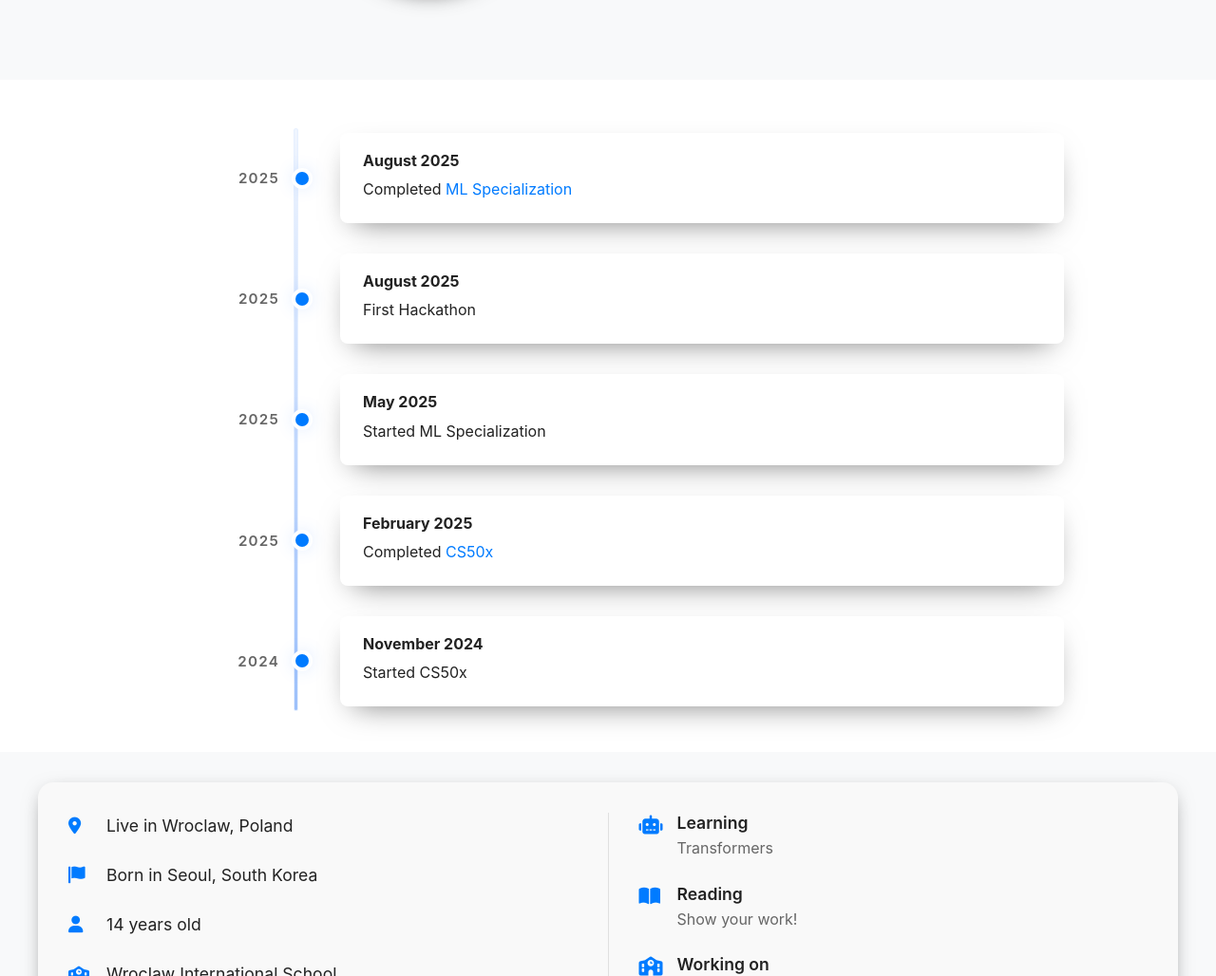
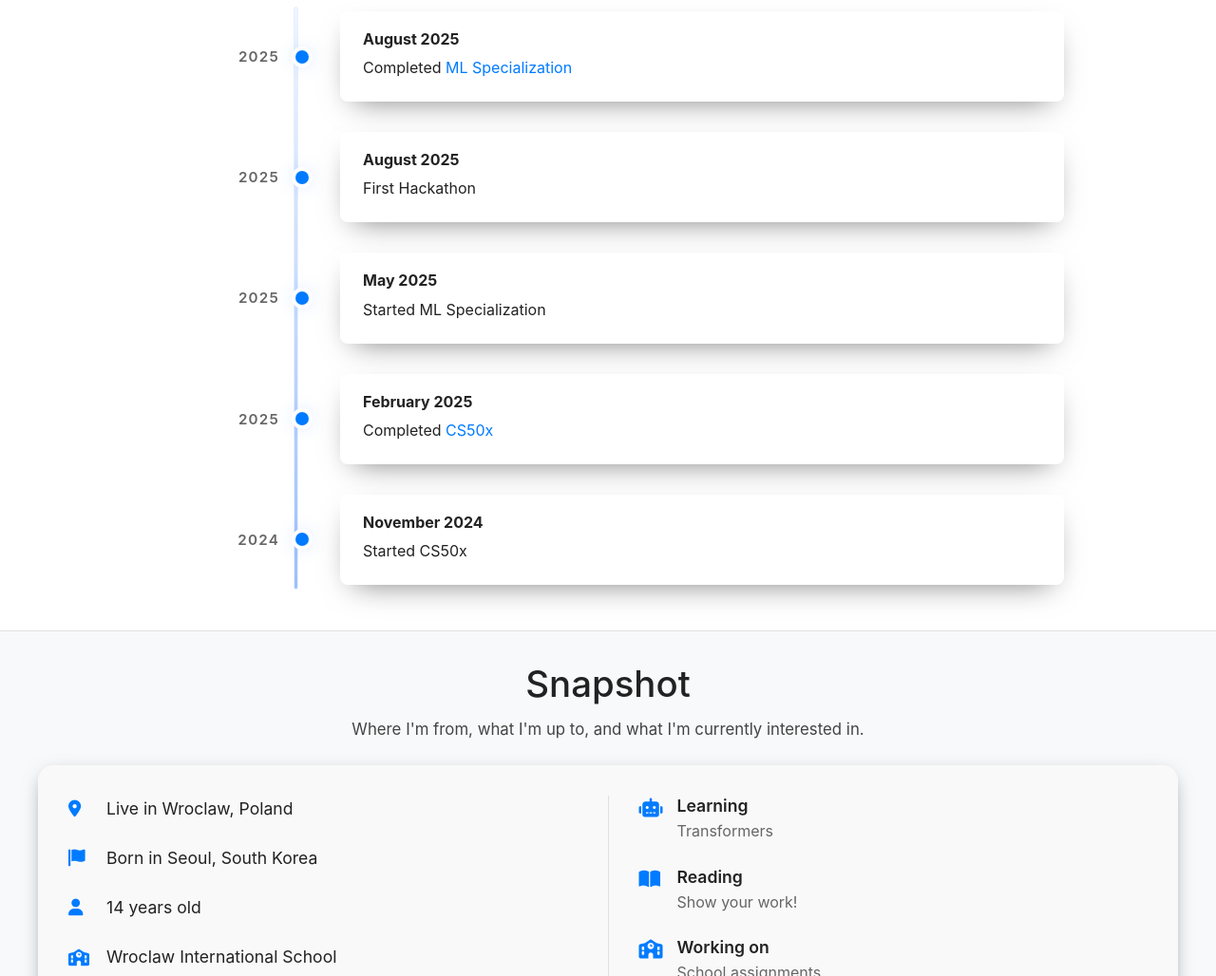
Before and after one commit to taemincode/taemincode.github.io, a Jekyll site: the page built from index.html, in a window 1280 px wide and 1400 px high, cut to the strip 372-1400 px from the top of the window. Shown: the whole strip at 95% size. Built offline with Jekyll 4.4.1, drawn with Linux system fonts in a browser that asks for light colours; some of the changed text lies outside the part shown.

Commit message:
Refactor styles for hero, about snapshot, and blog preview sections; enhance layout and responsiveness; add AOS animations and new blog preview feature.

```diff
--- a/_sass/_about.scss
+++ b/_sass/_about.scss
@@ -3,7 +3,7 @@
   display:flex;
   align-items:center;
   justify-content:center;
-  padding:6rem 2rem 3.5rem;
+  padding:4rem 2rem 0rem;
   background-color:var(--color-bg-alt);
   position:relative;
   overflow:hidden;
@@ -48,8 +48,6 @@
   margin:0;
   color:var(--color-text);
   transition:color .3s ease;
-  cursor:default;
-  user-select:none;
 }
 .hero-tagline {
   font-size:1.2rem;
@@ -93,9 +91,28 @@
   outline-offset:3px;
 }
 .about-snapshot {
-  padding:2rem 1rem;
+  padding:2rem 1rem 3rem;
   scroll-margin-top:90px;
   background-color:var(--color-bg-alt);
+  border-bottom-width: thin;
+  border-bottom-style: solid;
+  border-bottom-color:var(--color-border);
+}
+.snapshot-header {
+  text-align:center;
+  margin:0 auto 1.5rem;
+  max-width:640px;
+}
+.snapshot-title {
+  font-size:clamp(1.9rem, 3vw, 2.4rem);
+  color:var(--color-text);
+  margin:0 0 .75rem;
+}
+.snapshot-subtitle {
+  color:var(--color-text-soft);
+  font-size:1.05rem;
+  line-height:1.6;
+  margin:0;
 }
 .snapshot-container { max-width:1200px; margin:0 auto; }
 .snapshot-card { background:var(--color-surface-alt); border-radius:1rem; box-shadow:0 6px 22px -8px rgba(0,0,0,0.55); padding:2rem; position:relative; overflow:hidden; transition: background .4s ease, box-shadow .4s ease, transform .4s ease; }
@@ -133,11 +150,14 @@
   padding: 0rem 2rem 2rem;
   background-color:var(--color-bg);
   scroll-margin-top:90px;
+  border-bottom-width: thin;
+  border-bottom-style: solid;
+  border-bottom-color:var(--color-border);
 }
 .timeline-container { max-width:960px; margin:0 auto; }
 .timeline-track {
   position:relative;
-  margin-top:2.5rem;
+  margin-top:0rem;
   display:flex;
   flex-direction:column;
   padding-left:0.5rem;
@@ -212,7 +232,8 @@
   line-height:1.6;
 }
 /* Timeline link styling */
-.timeline-card a {
+.timeline-card a,
+.blog-preview-footer a {
   position:relative;
   display:inline-block;
   color:var(--primary-color);
@@ -220,7 +241,8 @@
   padding-right:0;
   transition:color .25s ease;
 }
-.timeline-card a::before {
+.timeline-card a::before,
+.blog-preview-footer a::before {
   content:"";
   position:absolute;
   left:0;
@@ -234,7 +256,8 @@
   transition:transform .4s ease, opacity .3s ease;
   border-radius:2px;
 }
-.timeline-card a::after {
+.timeline-card a::after,
+.blog-preview-footer a::after {
   content:"↗";
   font-size:.6em;
   position:absolute;
@@ -247,10 +270,15 @@
   filter:drop-shadow(0 1px 2px rgba(0,0,0,.25));
 }
 .timeline-card a:hover::before,
-.timeline-card a:focus-visible::before { transform:scaleX(1); opacity:1; }
+.blog-preview-footer a:hover::before,
+.timeline-card a:focus-visible::before,
+.blog-preview-footer a:focus-visible::before { transform:scaleX(1); opacity:1; }
 .timeline-card a:hover::after,
-.timeline-card a:focus-visible::after { transform:translate(55%,0) scale(1) rotate(0); opacity:1; }
-.timeline-card a:focus-visible { outline:2px solid var(--primary-color); outline-offset:2px; }
+.blog-preview-footer a:hover::after,
+.timeline-card a:focus-visible::after,
+.blog-preview-footer a:focus-visible::after { transform:translate(55%,0) scale(1) rotate(0); opacity:1; }
+.timeline-card a:focus-visible,
+.blog-preview-footer a:focus-visible { outline:2px solid var(--primary-color); outline-offset:2px; }
 /* Dark-mode tuning for timeline */
 @media (prefers-color-scheme: dark){
   :root:not([data-theme="light"]) .timeline-track::before {
--- a/_sass/_blog.scss
+++ b/_sass/_blog.scss
@@ -32,3 +32,57 @@
 .blog-read-more::after { content:'→'; opacity:0; transform:translateX(-4px); transition: all .35s ease; }
 .blog-read-more:hover::after { opacity:1; transform:translateX(2px); }
 @media (max-width:768px){ .blog-grid { grid-template-columns:1fr; } .blog-card-content { padding:1.7rem 1.5rem 1.6rem; } .blog-title { font-size:1.3rem; } .featured-post .blog-title { font-size:1.55rem; } }
+
+/* Blog preview section on the homepage */
+.blog-preview {
+  padding:2rem 1.5rem 3rem;
+  background-color: var(--color-bg);
+}
+.blog-preview-container {
+  max-width:1180px;
+  margin:0 auto;
+}
+.blog-preview-header {
+  text-align:center;
+  margin:0 auto 1.5rem;
+  max-width:640px;
+}
+.blog-preview-title {
+  font-size:clamp(1.8rem, 3vw, 2.3rem);
+  color:var(--color-text);
+  margin:0 0 .75rem;
+}
+.blog-preview-subtitle {
+  color:var(--color-text-soft);
+  font-size:1.05rem;
+  line-height:1.6;
+  margin:0;
+}
+.blog-preview-grid {
+  display:grid;
+  grid-template-columns:repeat(auto-fit, minmax(280px, 1fr));
+  gap:2rem;
+}
+.blog-preview-card {
+  transition:transform .4s cubic-bezier(.4,.2,.2,1), box-shadow .4s ease;
+}
+.blog-preview-card .blog-card-content {
+  padding:1.9rem 1.75rem 1.8rem;
+}
+.blog-preview-footer {
+  text-align:center;
+  margin:2.75rem 0 0;
+  color:var(--color-text-soft);
+  font-size:.98rem;
+}
+.blog-preview-footer a {
+  color:var(--primary-color);
+  font-weight:600;
+  text-decoration:none;
+}
+@media (max-width:768px){
+  .blog-preview { padding:3.5rem 1.35rem 4rem; }
+  .blog-preview-grid { gap:1.6rem; }
+  .blog-preview-card .blog-card-content { padding:1.7rem 1.5rem 1.6rem; }
+  .blog-preview-footer { margin-top:2.25rem; }
+}
--- a/_sass/_footer.scss
+++ b/_sass/_footer.scss
@@ -1,5 +1,5 @@
 /* Footer */
-.site-footer { background-color:#f2f3f5; border-top:1px solid #e2e3e5; padding:2.75rem 0 2.5rem; margin-top:auto; position:relative; }
+.site-footer { background-color:#f2f3f5; border-top:1px solid #e2e3e5; padding:2rem 0 1.75rem; margin-top:auto; position:relative; }
 .site-footer::before { content:''; position:absolute; top:0; left:0; right:0; height:1px; background:linear-gradient(90deg, rgba(255,255,255,0), rgba(255,255,255,0.25), rgba(255,255,255,0)); opacity:.25; }
 .footer-content { max-width:1200px; margin:0 auto; padding:0 2rem; display:flex; justify-content:space-between; align-items:center; gap:2rem; }
 .footer-name { font-size:.9rem; color:var(--color-text-faint); font-weight:500; letter-spacing:.5px; }
--- a/index.html
+++ b/index.html
@@ -9,7 +9,7 @@
         <!-- Hero Section -->
         <section class="hero">
             <div class="hero-inner">
-                <div class="hero-photo">
+                <div class="hero-photo" data-aos="fade-up" data-aos-delay="100" data-aos-duration="1000">
                     <img src="static/about-photo.jpg" alt="Taemin Park" class="hero-image">
                 </div>
                 <div class="hero-info">
@@ -97,6 +97,10 @@
         <!-- About Snapshot -->
         <section id="snapshot" class="about-snapshot">
             <div class="snapshot-container">
+                <header class="snapshot-header">
+                    <h2 class="snapshot-title">Snapshot</h2>
+                    <p class="snapshot-subtitle">Where I'm from, what I'm up to, and what I'm currently interested in.</p>
+                </header>
                 <div class="snapshot-card">
                     <div class="snapshot-grid">
                         <!-- Left Column: Profile Info -->
@@ -159,4 +163,38 @@
             </div>
         </section>
 
+        <!-- Blog Preview -->
+        {% if site.posts and site.posts != empty %}
+        <section class="blog-preview">
+            <div class="blog-preview-container">
+                <header class="blog-preview-header">
+                    <h2 class="blog-preview-title">Latest from the blog</h2>
+                    <p class="blog-preview-subtitle">Two of my most recent blog posts.</p>
+                </header>
+                <div class="blog-preview-grid">
+                    {% for post in site.posts limit:2 %}
+                    <article class="blog-card blog-preview-card">
+                        <div class="blog-card-content">
+                            <time class="blog-date" datetime="{{ post.date | date_to_xmlschema }}">{{ post.date | date: "%B %d, %Y" }}</time>
+                            <h3 class="blog-title">{{ post.title }}</h3>
+                            {% if post.tags %}
+                            <div class="blog-tags">
+                                {% for tag in post.tags %}
+                                <span class="blog-tag">#{{ tag }}</span>
+                                {% endfor %}
+                            </div>
+                            {% endif %}
+                            {% if post.excerpt %}
+                            <p class="blog-excerpt">{{ post.excerpt | strip_html | truncatewords: 32 }}</p>
+                            {% endif %}
+                            <a class="blog-read-more" href="{{ post.url | relative_url }}">Read more →</a>
+                        </div>
+                    </article>
+                    {% endfor %}
+                </div>
+                <p class="blog-preview-footer">To find out more, visit the <a href="{{ '/blogs' | relative_url }}">blog page</a>.</p>
+            </div>
+        </section>
+        {% endif %}
+
     </main>
```
